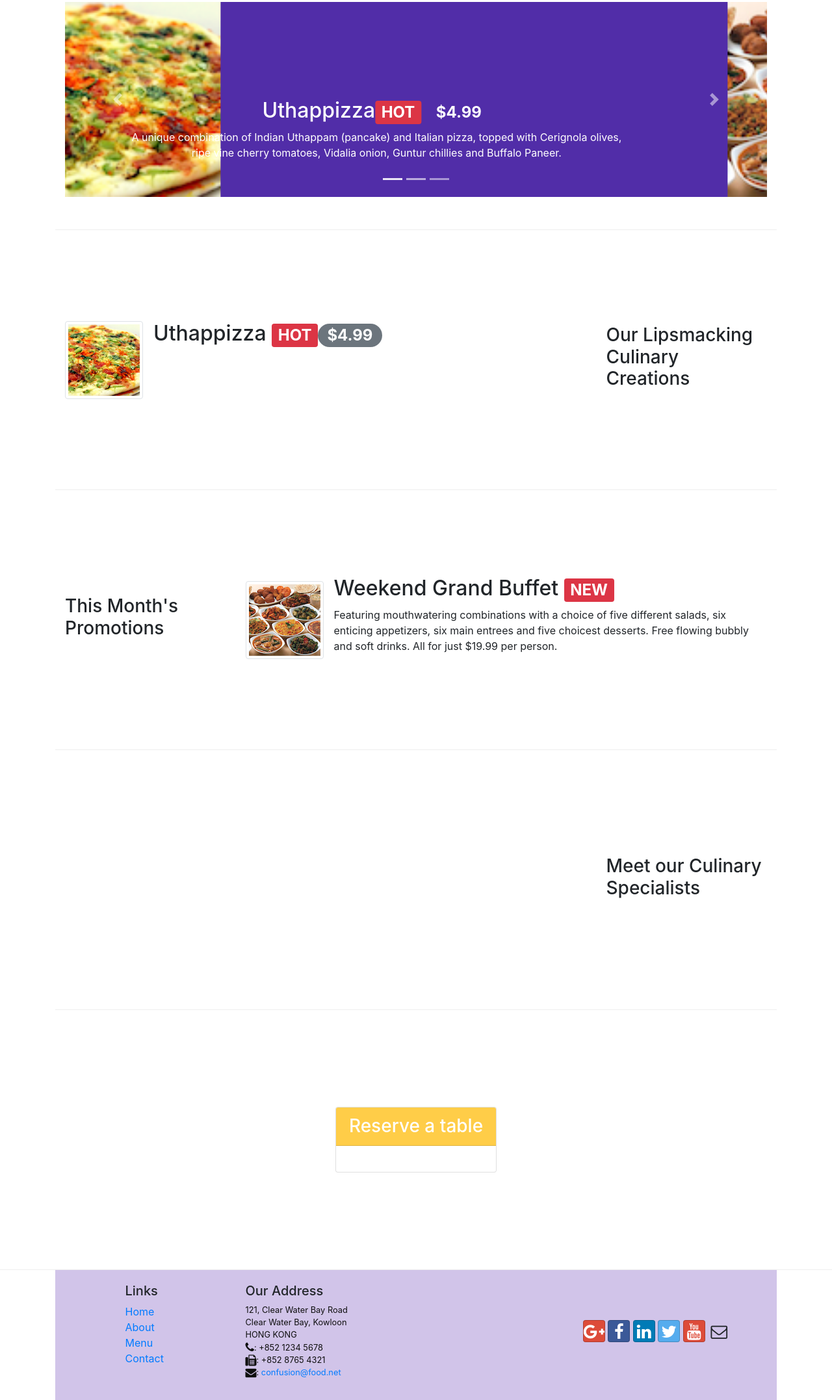
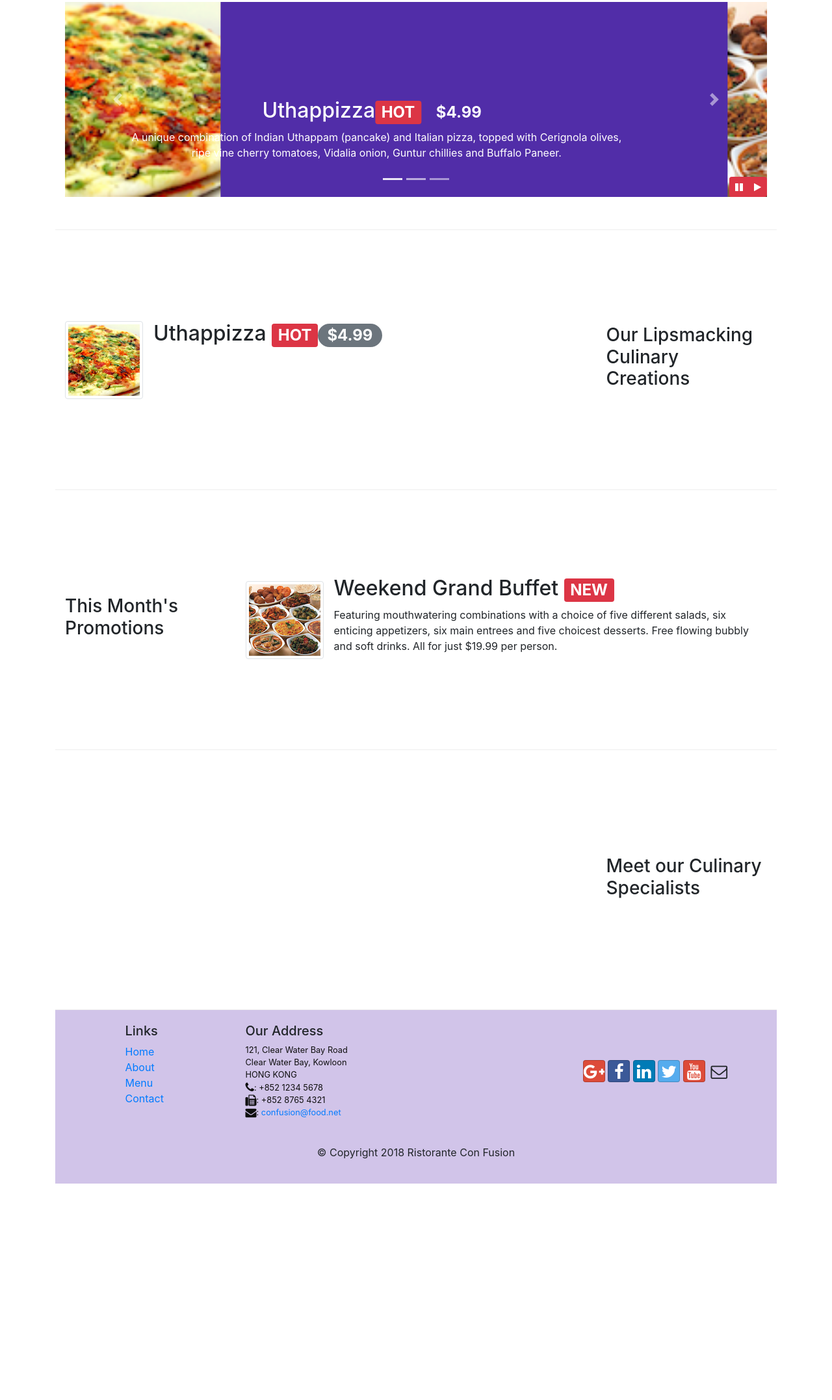
Before and after one commit to ShreyaYaganti/bootstrap2, a website: page index.html in a window 1280 px wide. Shown: the part 402-2556 px from the top of the page at 65% size. After the commit the page ends 2223 px from the top, so only its background shows below. Drawn offline with nearby package versions, Linux system fonts and the light colour scheme.

Commit message:
bootstrap and j quesry

```diff
--- a/css/styles.css
+++ b/css/styles.css
@@ -60,3 +60,9 @@ body{
     left: 0;
     min-height: 300px;
 }
+#carouselButton {
+    right:0px;
+    position: absolute;
+    bottom: 0px;
+    z-index: 1;
+}
--- a/index.html
+++ b/index.html
@@ -215,23 +215,20 @@
                                             <a class="carousel-control-next" href="#mycarousel" role="button" data-slide="next">
                                                 <span class="carousel-control-next-icon"></span>
                                             </a>
+                                            <div class="btn-group" id="carouselButton">
+                                                <button class="btn btn-danger btn-sm" id="carousel-pause">
+                                                    <span class="fa fa-pause"></span>
+                                                </button>
+                                                <button class="btn btn-danger btn-sm" id="carousel-play">
+                                                    <span class="fa fa-play"></span>
+                                                </button>
+                                            </div>
+
                                         </div>
                                 </div>
 
                      </div>
                 </div>
-
-
-
-
-
-
-
-
-
-
-
-
 
         <div class ="row row-content align-items-center">
             <div class ="col-12 col-sm-4 order-sm-last col-md-3">
@@ -279,16 +276,7 @@
                 </div>
                 </div>
         </div>
-        <div class ="row row-content align-items-center" >
 
-                    <div class="card cd-12 cd-sm-8 align-self-center mx-auto">
-                            <h3 class="card-header bgcolor text-white"  id="id1" name ="id1">Reserve a table</h3>
-                            <div class="card-body ">
-
-
-                        </div>
-            </div>
-        </div>
 
 
 
@@ -342,6 +330,18 @@
  <script src="node_modules/jquery/dist/jquery.slim.min.js"></script>
  <script src="node_modules/popper.js/dist/umd/popper.min.js"></script>
  <script src="node_modules/bootstrap/dist/js/bootstrap.min.js"></script>
+ <script>
+    $(document).ready(function(){
+        $("#mycarousel").carousel( { interval: 2000 } );
+        $("#carousel-pause").click(function(){
+            $("#mycarousel").carousel('pause');
+        });
+        $("#carousel-play").click(function(){
+            $("#mycarousel").carousel('cycle');
+        });
+    });
+</script>
+
 
 </body>
 
```
